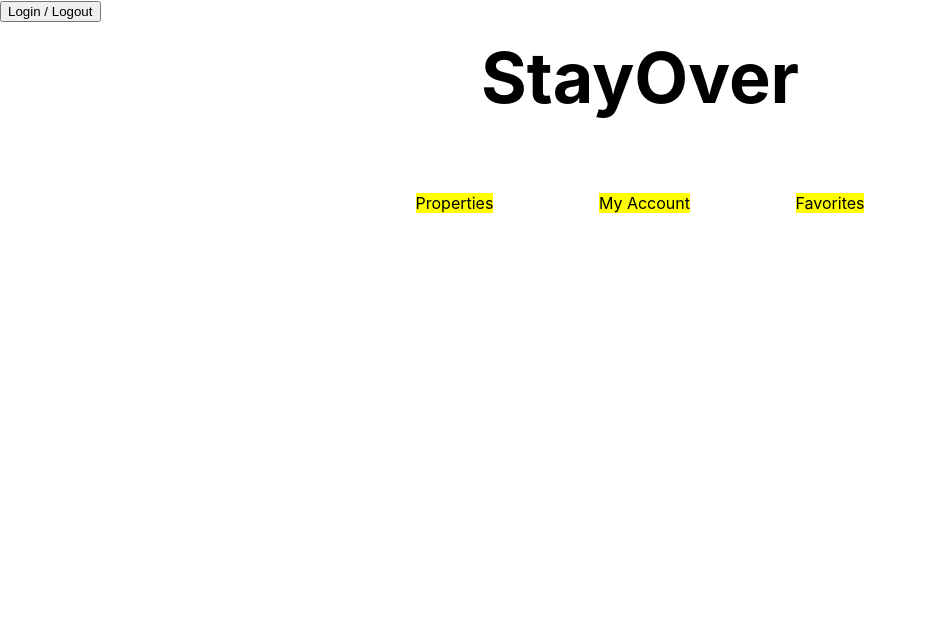
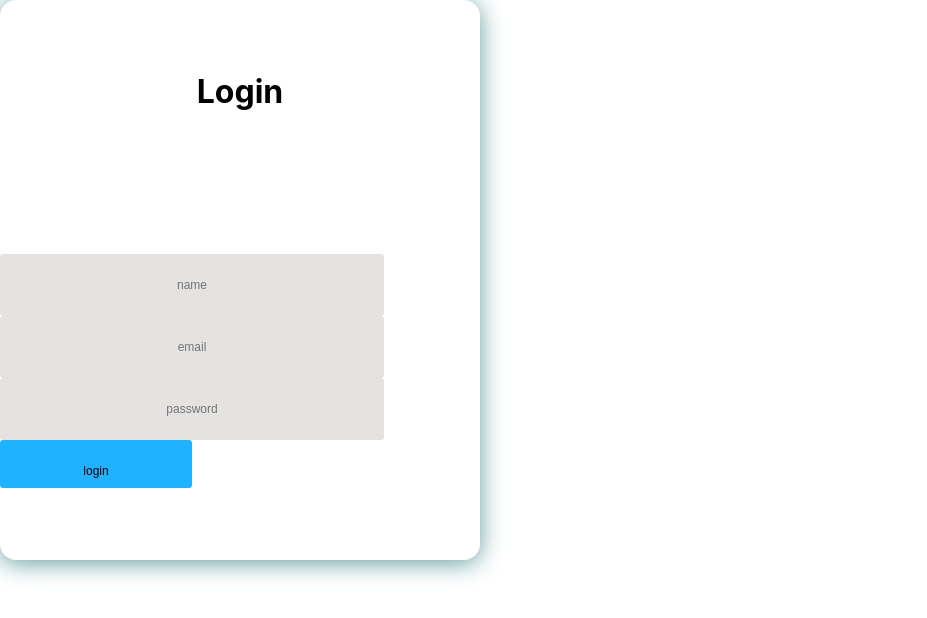
Before and after one commit to rvpostha15/Phase_3_Project_AJSR, a React (Create React App) app in the folder frontend/: page / in a window 1280 px wide. Shown: the top 618 px of the page, without its empty margins (0-927 px from the left). Built offline with nearby package versions, Linux system fonts and the light colour scheme; no server answers.

Commit message:
Routes and Login Working Together

```diff
--- a/frontend/src/App.js
+++ b/frontend/src/App.js
@@ -111,7 +111,9 @@ function App() {
 
     // console.log(currentProperty)
     return (
-        <div>
+        <div className='App'>
+            {(loggedIn === true) ? (
+            <>
             <Header/>
 
             <Switch>
@@ -131,8 +133,11 @@ function App() {
                 </Route>
 
             </Switch>
-
-
+            </>
+            ) : (
+                <Login login={login} error={error} />
+            )
+            }
         </div>
     )
 }
```
